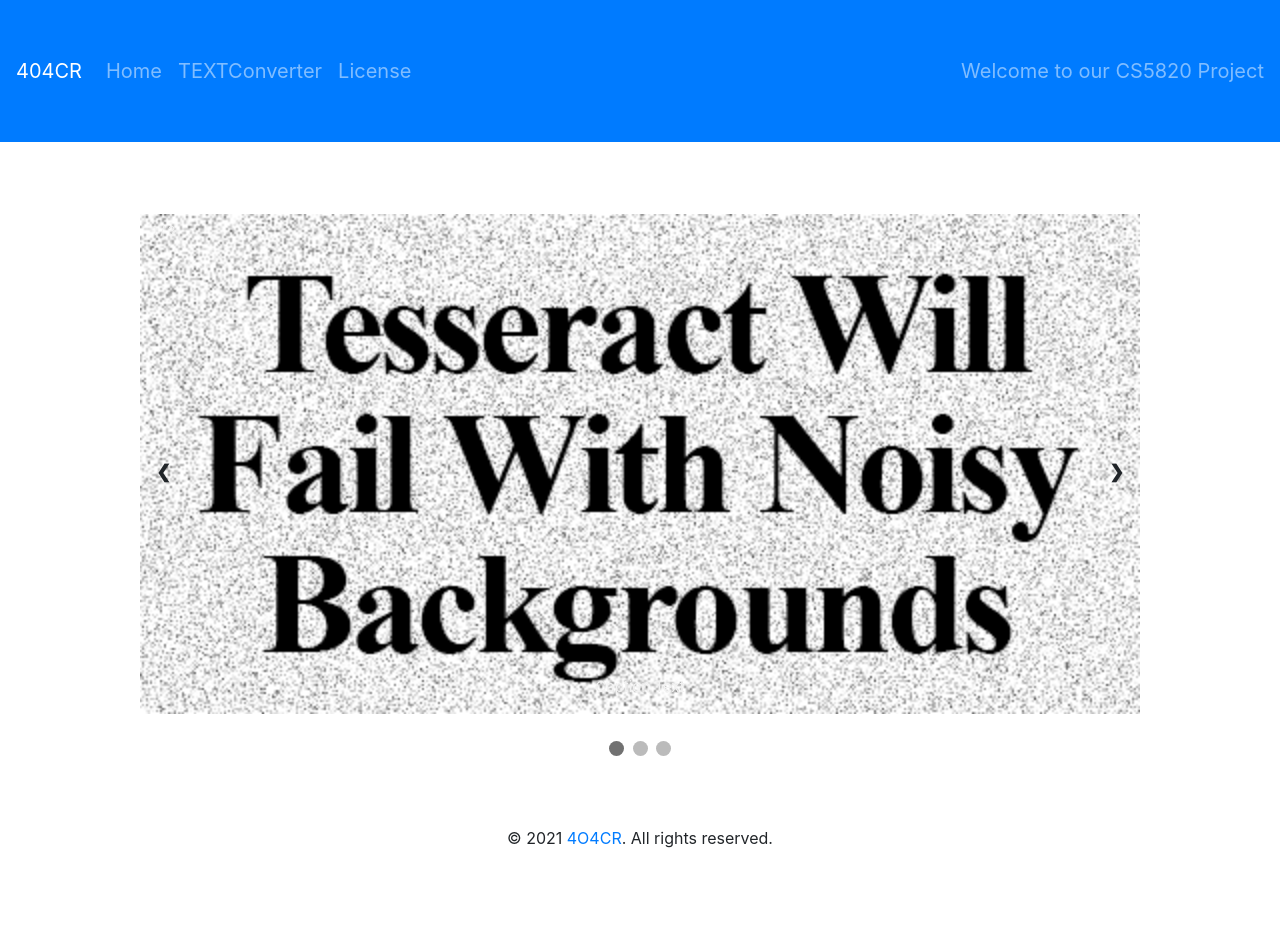
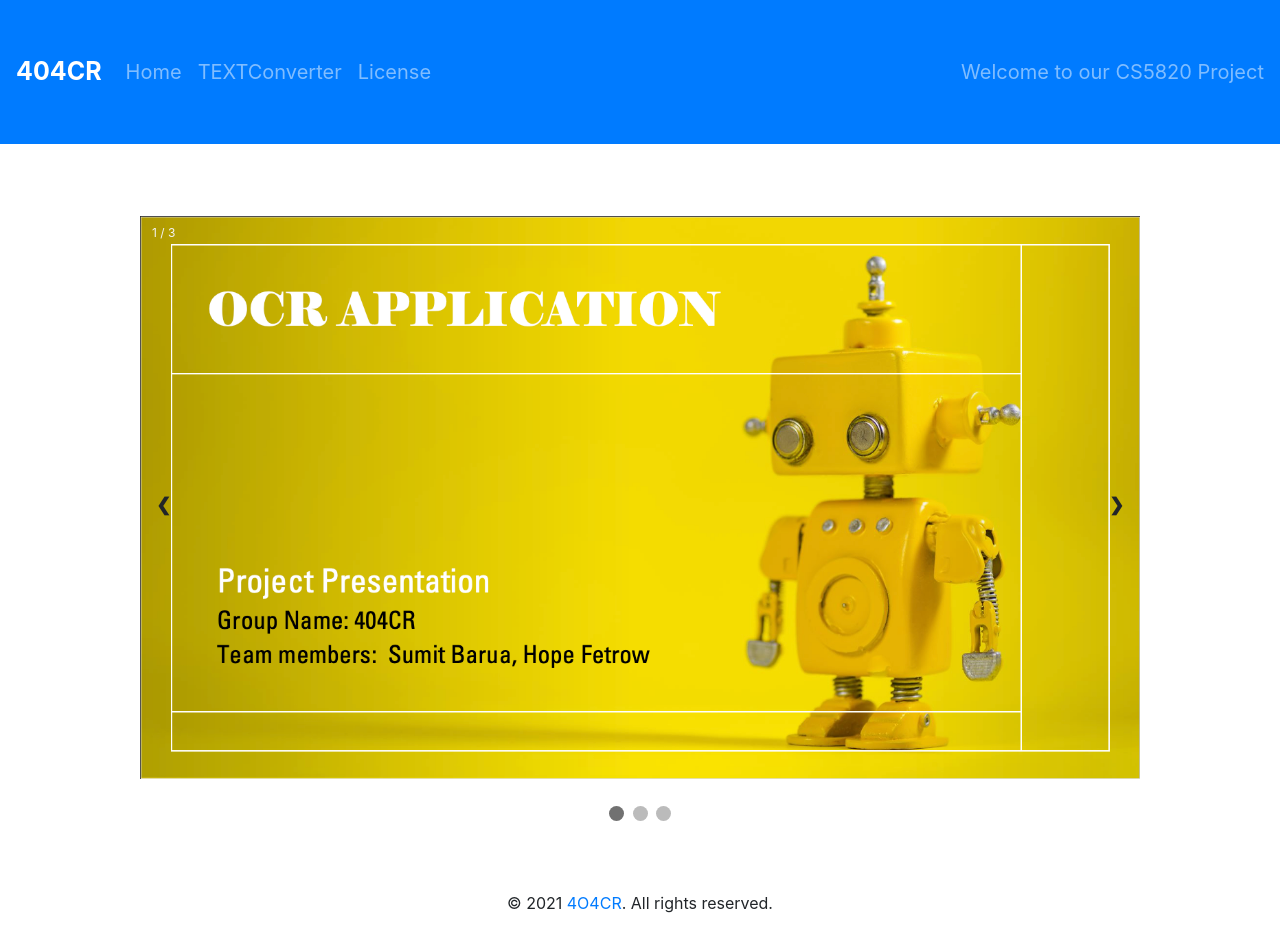
Before and after one commit to hopefetrow/ocr-app, a Django app: page / in a window 1280 px wide. Before the commit the page ends 848 px from the top, so only its background shows below. Run offline with Django 3.2, Linux system fonts and the light colour scheme; some libraries are stand-ins or nearby versions.

Commit message:
Home page upgrade

```diff
--- a/teamocr/appocr/templates/base.html
+++ b/teamocr/appocr/templates/base.html
@@ -128,7 +128,7 @@
     <nav class="navbar navbar-expand-lg navbar-dark bg-primary py-5"
          style="font-size:20px;">
 
-        <a class="navbar-brand" href="/">404CR</a>
+        <a class="navbar-brand" href="/" style="font-weight:bold;font-size:25px;">404CR</a>
 
         <button class="navbar-toggler" type="button" data-toggle="collapse"
                 data-target="#navbarText" aria-controls="navbarText"
--- a/teamocr/appocr/templates/home.html
+++ b/teamocr/appocr/templates/home.html
@@ -8,20 +8,20 @@
 
         <div class="mySlides">
         <div class="numbertext">1 / 3</div>
-        <img src="../static/images/testimage_2.png" style="width:100%">
-        <div class="text">Caption Text</div>
+        <img src="../static/images/powerpoints/PP1.png" style="width:100%">
+        {% comment %} <div class="text">Caption Text</div> {% endcomment %}
         </div>
 
         <div class="mySlides">
         <div class="numbertext">2 / 3</div>
         <img src="../static/images/noisy.jpeg" style="width:100%">
-        <div class="text">Caption Two</div>
+        {% comment %} <div class="text">Caption Two</div> {% endcomment %}
         </div>
 
         <div class="mySlides">
         <div class="numbertext">3 / 3</div>
         <img src="../static/images/license_3.jpg" style="width:100%">
-        <div class="text">Caption Three</div>
+        {% comment %} <div class="text">Caption Three</div> {% endcomment %}
         </div>
 
         <a class="prev" onclick="plusSlides(-1)">&#10094;</a>
```
Also changed, not shown: teamocr/appocr/static/images/powerpoints/PP1.png (added).
